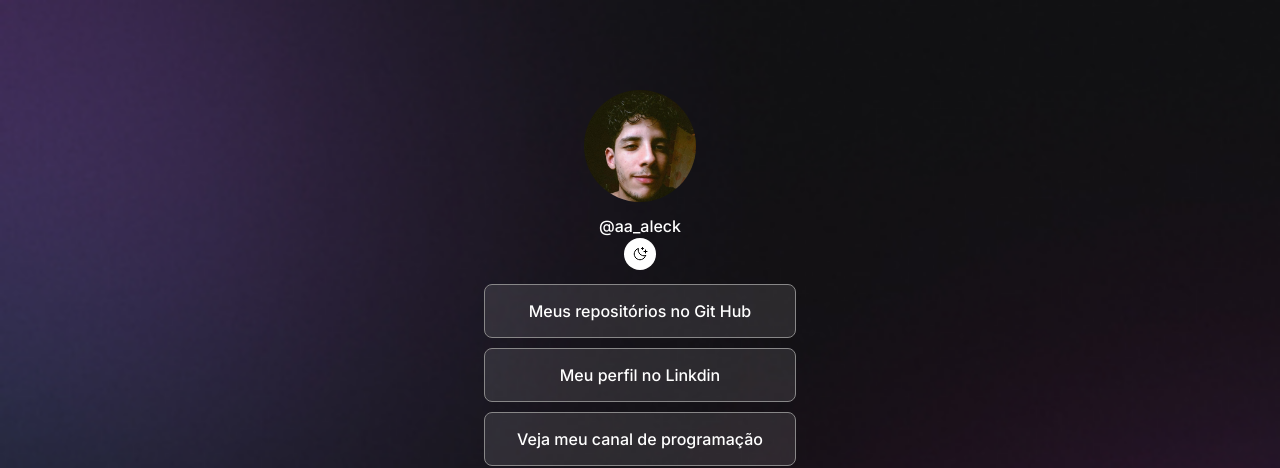
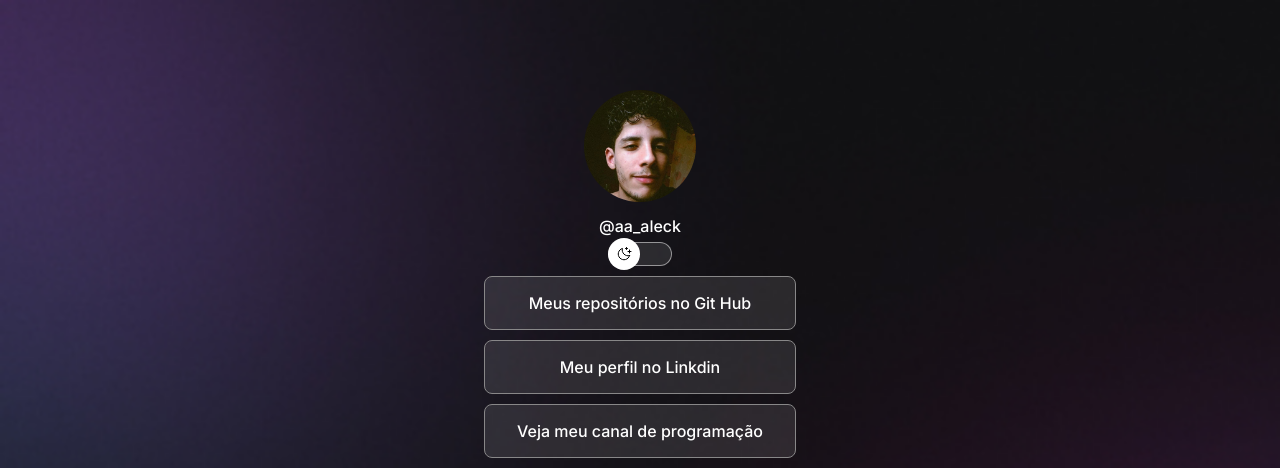
Before and after one commit to aaleckdev/Perfil-links, a plain HTML site: page index.html in a window 1280 px wide. Shown: the top 468 px of the page. Drawn offline with nearby package versions, Linux system fonts and the light colour scheme.

Commit message:
feito a troca de tema, usando css. Amanhã usar js para deixar dinâmico

```diff
--- a/index.html
+++ b/index.html
@@ -1,5 +1,5 @@
 <!DOCTYPE html>
-<html lang="pt-br" class="">
+<html lang="pt-br" class="ligh">
   <head>
     <meta charset="UTF-8" />
     <meta name="viewport" content="width=device-width, initial-scale=1.0" />
--- a/style.css
+++ b/style.css
@@ -12,6 +12,7 @@
     --surface-color: rgba(255,255, 255,0.1);
     --surface-color-hover: rgba(0,0,0,0.02);
     --righlight-color: rgba(255, 255, 255, 0.2);
+    --switch-bg-url:  url(./assets/assets/moon-stars.svg);
 }
 
 .light {
@@ -21,6 +22,7 @@
     --surface-color: rgba(255,255,255,0.5);
     --surface-color-hover: rgba(0,0,0,0.02);
     --righlight-color: rgba(0,0,0,0.1);
+    --switch-bg-url:  url(./assets/assets/sun.svg);
 }
 
 body {
@@ -79,6 +81,7 @@ ul li{
     border: 1px solid #888788;
     border-radius: 8px;
     transition: background .5s ease-in-out;
+    /* -webkit-backdrop-filter: blur(4px); */
 }
 
 a {
@@ -119,6 +122,34 @@ ul li:hover {
     width: 32px;
     height: 32px;
     border-radius: 50%;
-    background: #fff url(./assets/assets/moon-stars.svg) no-repeat center;
+    background: #fff var(--switch-bg-url) no-repeat center;
     border: 0;
+    position: absolute;
+    z-index: 1;
+    left: 0;
+    top: 50%;
+    right: 0;
+    /* bottom: 50%; */
+    transform: translateY(-50%);
 }
+
+.light .switch button {
+    right: 0;
+    left: initial;
+}
+
+.switch {
+    position: relative;
+    width: 64px;
+    margin: 4px auto;
+}
+
+.switch span {
+    display: block;
+    width: 64px;
+    height: 24px;
+    background: var(--surface-color);
+    border: 1px solid var(--stroke-color);
+    /* -webkit-backdrop-filter: blur(4px); */
+    border-radius: 999px;
+}
```
